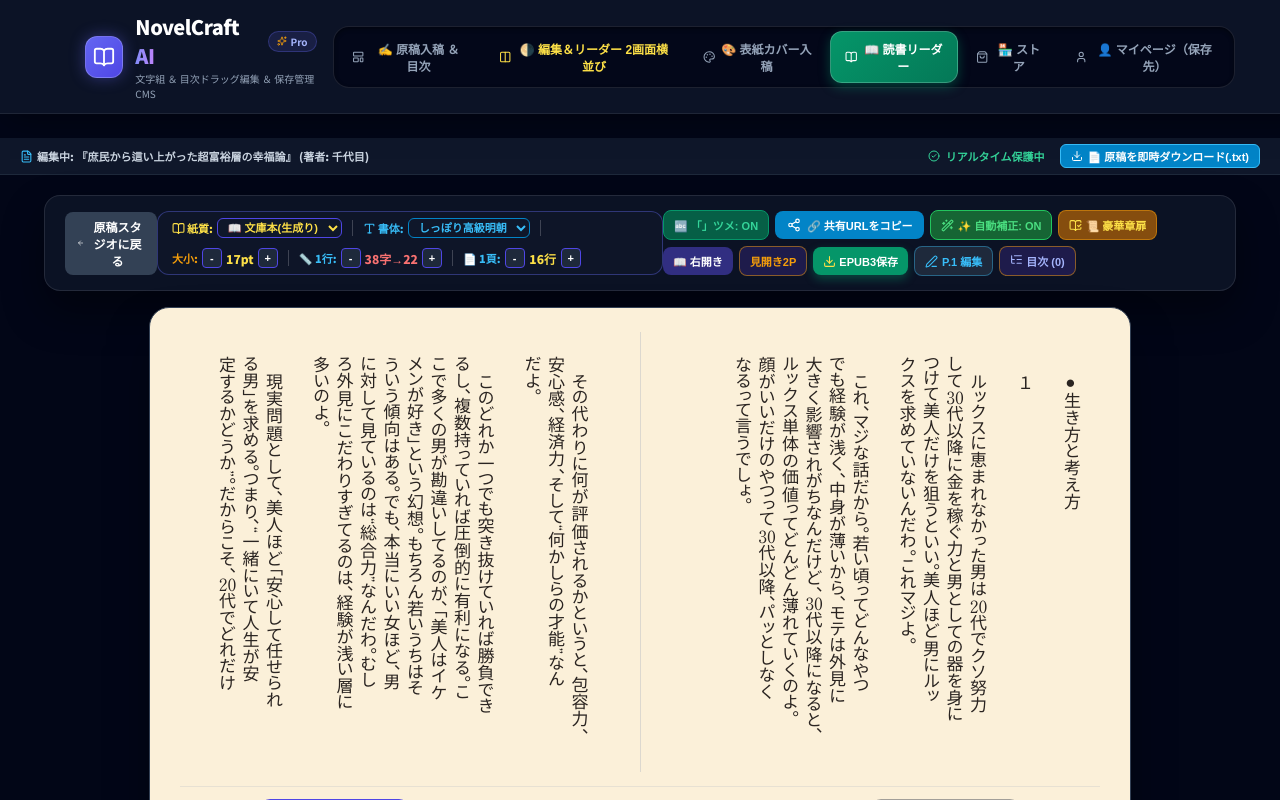
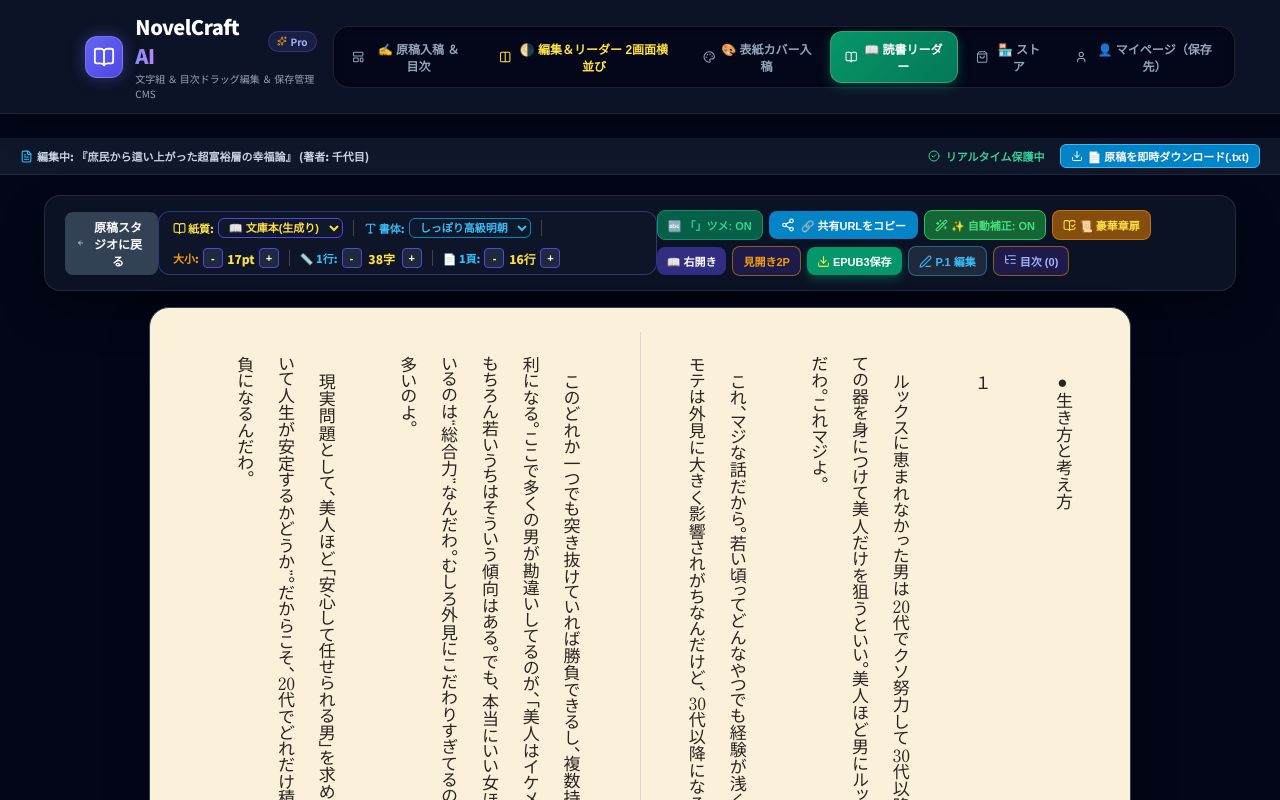
Before and after one commit to yojiito/ebook-reader-app, a React (Vite) app: page / in a window 1280 px wide. Shown: the top 800 px of the page. Built offline with nearby package versions, Linux system fonts and the light colour scheme.

Commit message:
Make paper height dynamic based on charsPerLine to prevent text clipping and allow custom lengths

```diff
--- a/src/components/ReaderView.tsx
+++ b/src/components/ReaderView.tsx
@@ -617,8 +617,10 @@ export const ReaderView: React.FC<ReaderViewProps> = ({
   const linesPerPage = typography.linesPerPage || 12;
   const headingStyle = typography.headingStyle || 'tobira';
 
-  const FIXED_PAPER_HEIGHT = 440;
-  const INNER_TEXT_HEIGHT = 376;
+  // 1行の文字数とフォントサイズから、必要な高さを動的に計算する（letter-spacing 0.04emを考慮）
+  const INNER_TEXT_HEIGHT = charsPerLine * (fontSize * 1.05);
+  // テキスト領域に上下のパディング（24px * 2 = 48px）を足したものが紙の高さ（最低440pxは確保）
+  const FIXED_PAPER_HEIGHT = Math.max(440, INNER_TEXT_HEIGHT + 48);
 
   // 物理上限：UIボタンの上限に使用し、表示値もこの範囲内に収める
   const physicalMaxCharsUI = Math.max(6, Math.floor(INNER_TEXT_HEIGHT / Math.max(10, fontSize)));
@@ -1719,7 +1721,7 @@ export const ReaderView: React.FC<ReaderViewProps> = ({
 
         {/* 目次サイドバー */}
         {showTocSidebar && (
-          <div className="glass-panel" style={{ width: '300px', height: '560px', padding: '18px', display: 'flex', flexDirection: 'column', backgroundColor: '#0B132B', border: '1px solid #4F46E5' }}>
+          <div className="glass-panel" style={{ width: '300px', minHeight: '560px', padding: '18px', display: 'flex', flexDirection: 'column', backgroundColor: '#0B132B', border: '1px solid #4F46E5' }}>
             <div style={{ display: 'flex', justifyContent: 'space-between', alignItems: 'center', marginBottom: '14px', borderBottom: '1px solid #334155', paddingBottom: '8px' }}>
               <h3 style={{ fontSize: '14px', fontWeight: '900', color: '#F8FAFC', display: 'flex', alignItems: 'center', gap: '6px', margin: 0 }}>
                 <ListTree style={{ width: '16px', height: '16px', color: '#F59E0B' }} />
@@ -1800,7 +1802,7 @@ export const ReaderView: React.FC<ReaderViewProps> = ({
           style={{
             width: '100%',
             maxWidth: isTwoPageSpread ? '920px' : '480px',
-            height: '560px',
+            minHeight: '560px',
             borderRadius: '20px',
             padding: '24px 30px',
             boxShadow: '0 25px 50px -12px rgba(0, 0, 0, 0.5)',
```
